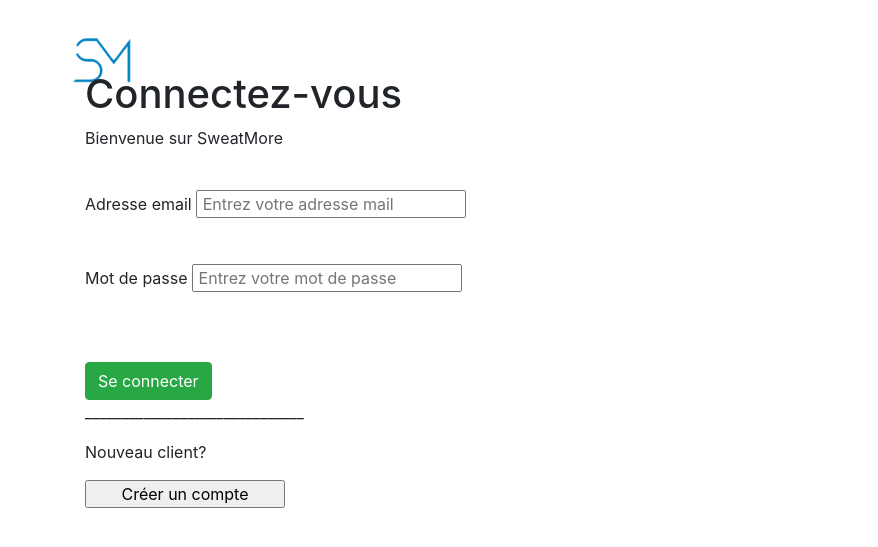
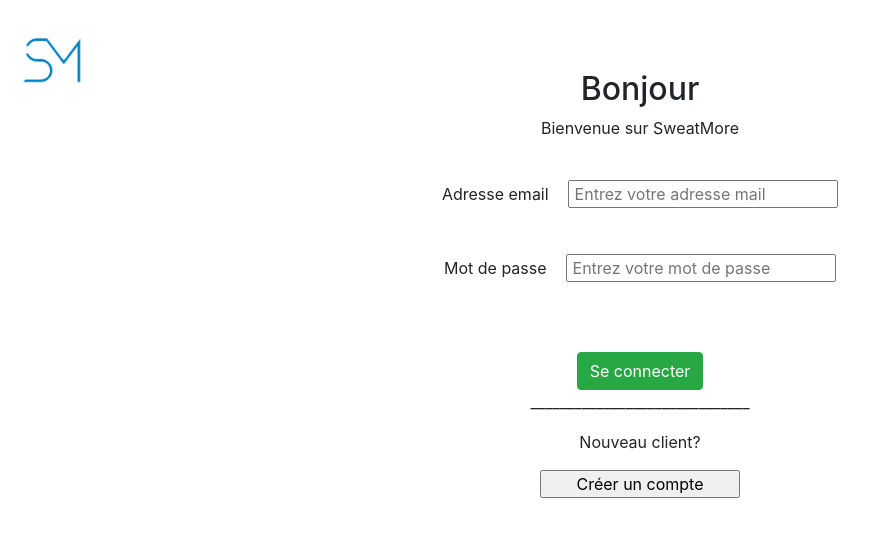
Before and after one commit to damien-simplon/site_catalogue_sweatmore, a PHP site: page /connexion.php in a window 1280 px wide. Shown: the part 56-603 px from the top of the page, without its empty margins (0-878 px from the left). Run offline with PHP 8.4, Linux system fonts and the light colour scheme; some libraries are stand-ins or nearby versions.

Commit message:
connexion css

```diff
--- a/connexion.php
+++ b/connexion.php
@@ -13,8 +13,9 @@ include "./include/bdd.inc.php";
     </div>
     <div class='row'>
     <div class="container">
-        <section>
-        <h1>Connectez-vous</h1>
+        <div class="col-sm-9 col-md-7 col-lg-5 mx-auto">
+            <section class='formulaire'>
+            <h2>Bonjour</h2>
             <p>Bienvenue sur SweatMore</p>
 
                 <form action="treatment.php" method="POST">
@@ -43,3 +44,4 @@ include "./include/bdd.inc.php";
             </section>
         </div>
     </div>
+</div>
--- a/css/styles.css
+++ b/css/styles.css
@@ -621,8 +621,8 @@ input{
     width:200px;
 }
 
-#creationCompte{
-    padding-bottom : 20px;
+.formulaire{
+    text-align:center;
 }
 
 .form-group .sexe label{
@@ -636,12 +636,16 @@ input{
 
 .Logo{
     width:200px;
+    margin-left:-25px;
 }
 .header-login{
     height:70px;
 
 }
 
+label{
+margin-right: 15px;
+}
 /********************CATALOGUE********************/
 .card{
     border-radius: 0!important;
```
Lines whose indentation alone changed are shown as unchanged.
